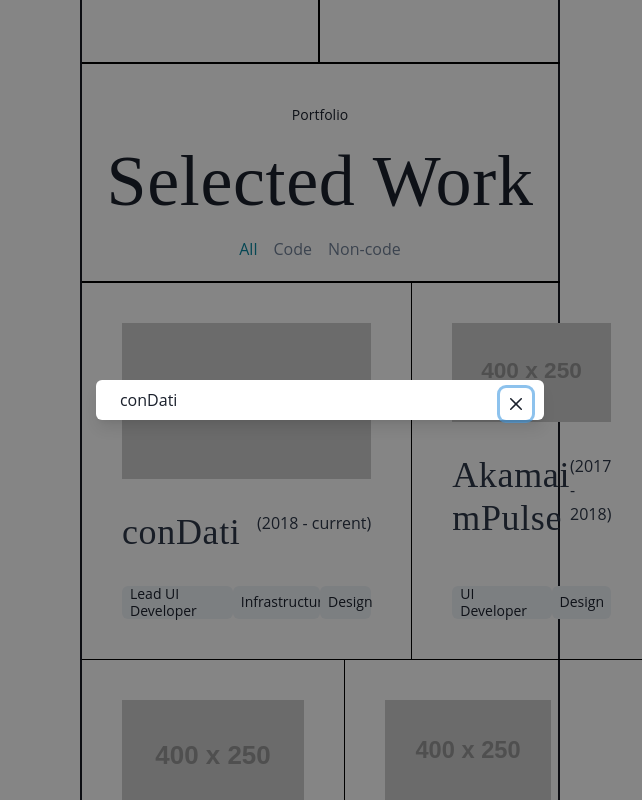
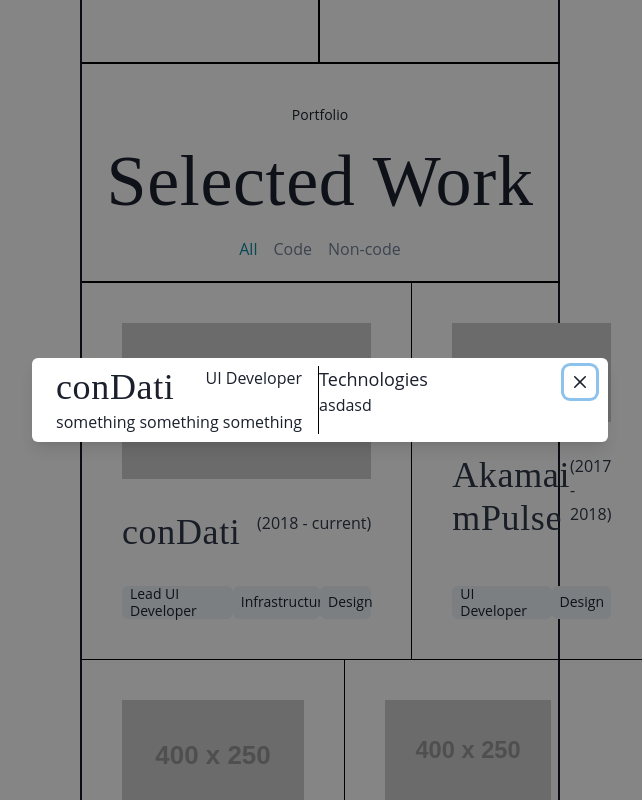
Before and after one commit to snesjhon/world, a Next.js app: page / in a window 1280 px wide. Both pictures are taken after a click on the picture 566 px from the left and 2387 px from the top of the page. Shown: the part 1987-2787 px from the top of the page, without its empty margins (320-962 px from the left). Built offline with nearby package versions, Linux system fonts and the light colour scheme; a web font is replaced by a local one.

Commit message:
feat(v1): Add work modal part

```diff
--- a/components/Work.tsx
+++ b/components/Work.tsx
@@ -16,7 +16,6 @@
 import React, { useState } from "react";
 
 function Work(): JSX.Element {
-  // const { isOpen, onOpen, onClose } = useDisclosure();
   const [isOpen, setIsOpen] = useState("");
 
   return (
@@ -78,11 +77,62 @@
         onOpen={onOpen}
         last
       />
-      <Modal isOpen={isOpen !== ""} onClose={() => setIsOpen("")} isCentered>
+      <Modal
+        isOpen={isOpen !== ""}
+        onClose={() => setIsOpen("")}
+        isCentered
+        size="xl"
+      >
         <ModalOverlay />
         <ModalContent>
           <ModalCloseButton />
-          <ModalBody>{isOpen}</ModalBody>
+          <ModalBody>
+            {isOpen === "conDati" && (
+              <WorkModal
+                company={isOpen}
+                description="something something something"
+                imgArr={["asd", "asd"]}
+                tech={["asd", "asd"]}
+                title="UI Developer"
+              />
+            )}
+            {isOpen === "Akamai mPulse" && (
+              <WorkModal
+                company={isOpen}
+                description="something something something"
+                imgArr={["asd", "asd"]}
+                tech={["asd", "asd"]}
+                title="UI Developer"
+              />
+            )}
+            {isOpen === "SOASTA" && (
+              <WorkModal
+                company={isOpen}
+                description="something something something"
+                imgArr={["asd", "asd"]}
+                tech={["asd", "asd"]}
+                title="UI Developer"
+              />
+            )}
+            {isOpen === "Hawk Ridge Systems" && (
+              <WorkModal
+                company={isOpen}
+                description="something something something"
+                imgArr={["asd", "asd"]}
+                tech={["asd", "asd"]}
+                title="UI Developer"
+              />
+            )}
+            {isOpen === "CrossFit Endgame" && (
+              <WorkModal
+                company={isOpen}
+                description="something something something"
+                imgArr={["asd", "asd"]}
+                tech={["asd", "asd"]}
+                title="UI Developer"
+              />
+            )}
+          </ModalBody>
         </ModalContent>
       </Modal>
     </>
@@ -133,4 +183,37 @@
   );
 }
 
+function WorkModal({
+  imgArr,
+  title,
+  company,
+  description,
+  tech,
+}: {
+  imgArr: string[];
+  title: string;
+  company: string;
+  description: string;
+  tech: string[];
+}) {
+  return (
+    <Flex>
+      <Box pr={4} borderRight="1px solid" borderColor="black">
+        <Flex justifyContent="space-between">
+          <Heading>{company}</Heading>
+          <Text>{title}</Text>
+        </Flex>
+        <Text>{description}</Text>
+      </Box>
+      <Box>
+        <Text fontSize="lg">Technologies</Text>
+        <Flex>
+          {tech.map((e) => (
+            <Text key={e}>{e}</Text>
+          ))}
+        </Flex>
+      </Box>
+    </Flex>
+  );
+}
 export default Work;
```
